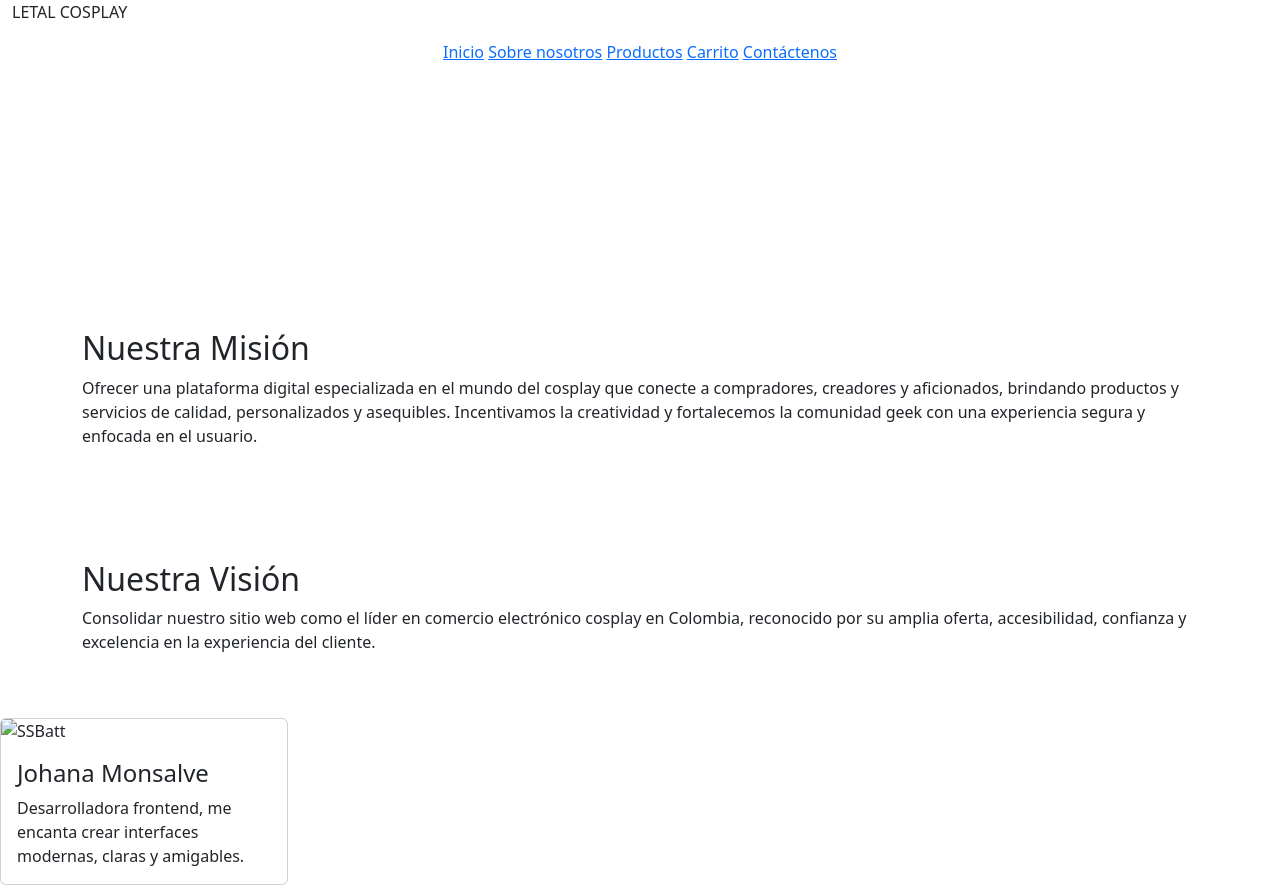
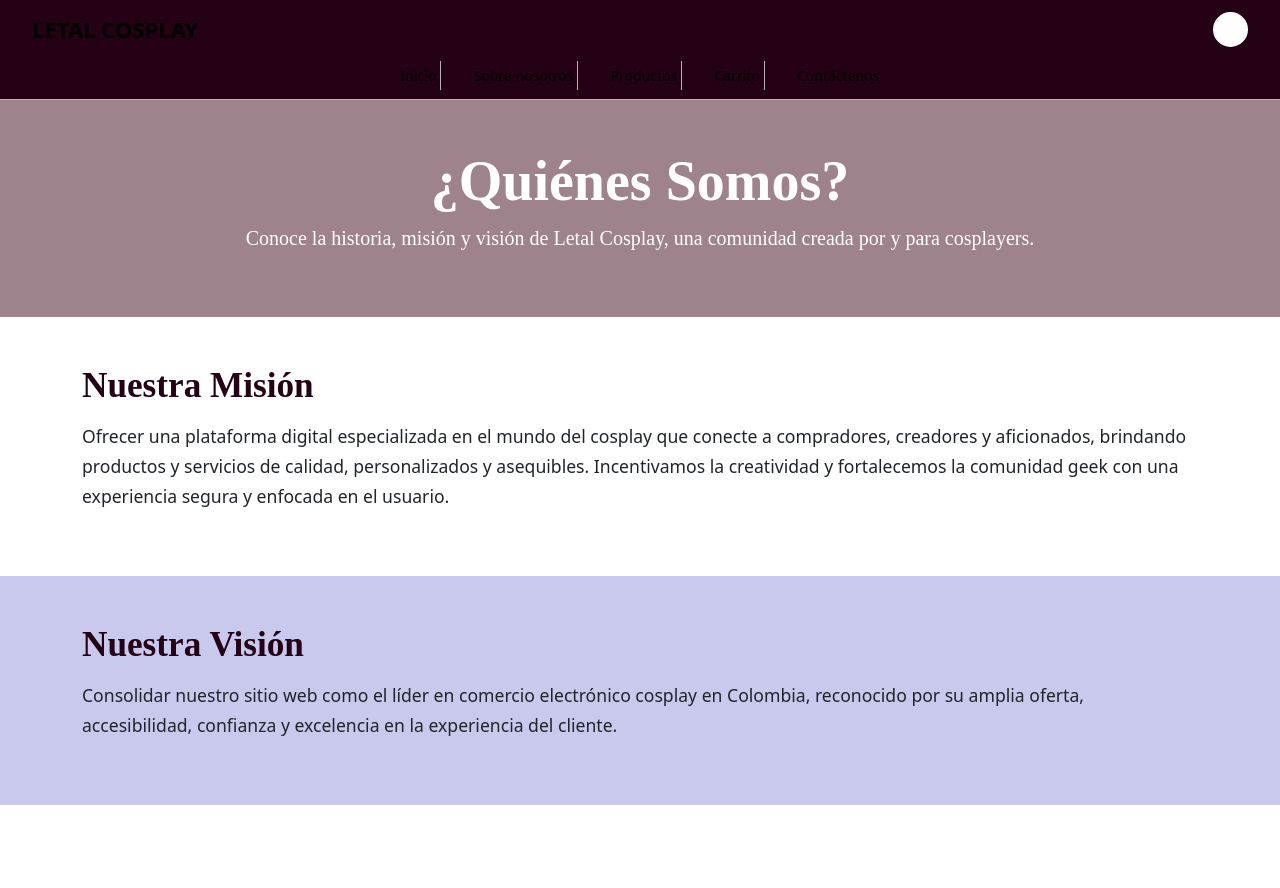
Before and after one commit to paula-cediel/Proyecto-grupo-2, a plain HTML site: page about.html in a window 1280 px wide. Shown: the top 888 px of the page. Drawn offline with nearby package versions, Linux system fonts and the light colour scheme.

Commit message:
Update about.html

```diff
--- a/about.html
+++ b/about.html
@@ -3,7 +3,7 @@
 <head>
     <meta charset="UTF-8">
     <meta name="viewport" content="width=device-width, initial-scale=1.0">
-    <link rel="stylesheet" href="styles.css">
+    <link rel="stylesheet" href="styles-nosotros.css">
     <link href="https://cdn.jsdelivr.net/npm/bootstrap@5.3.0/dist/css/bootstrap.min.css" rel="stylesheet">
     <title>Letal Cosplay</title>
 
```
